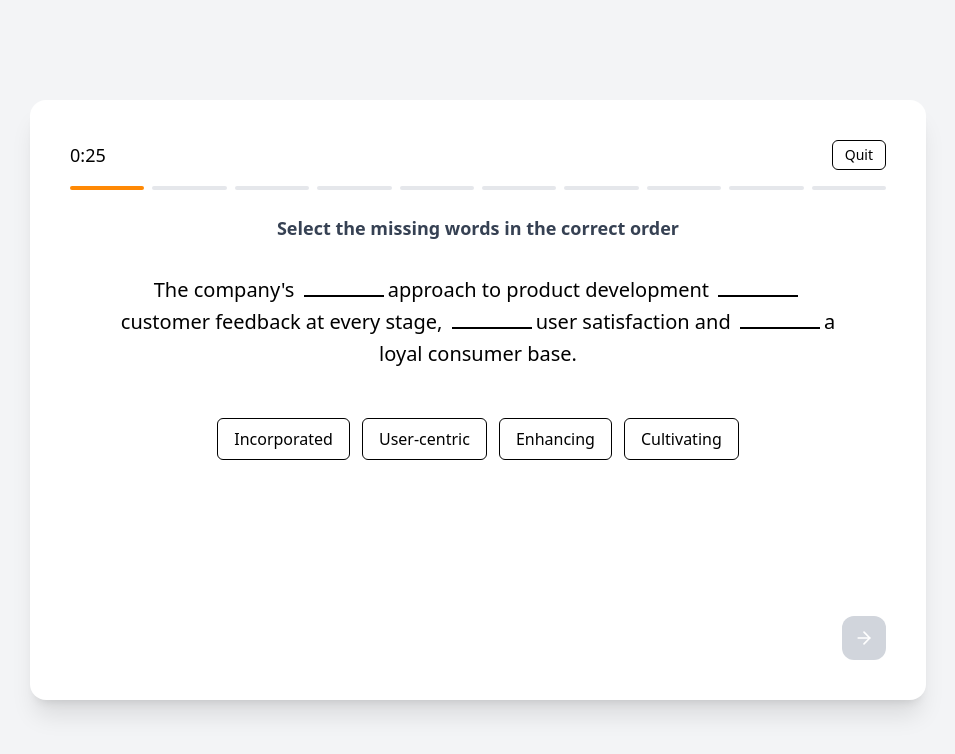
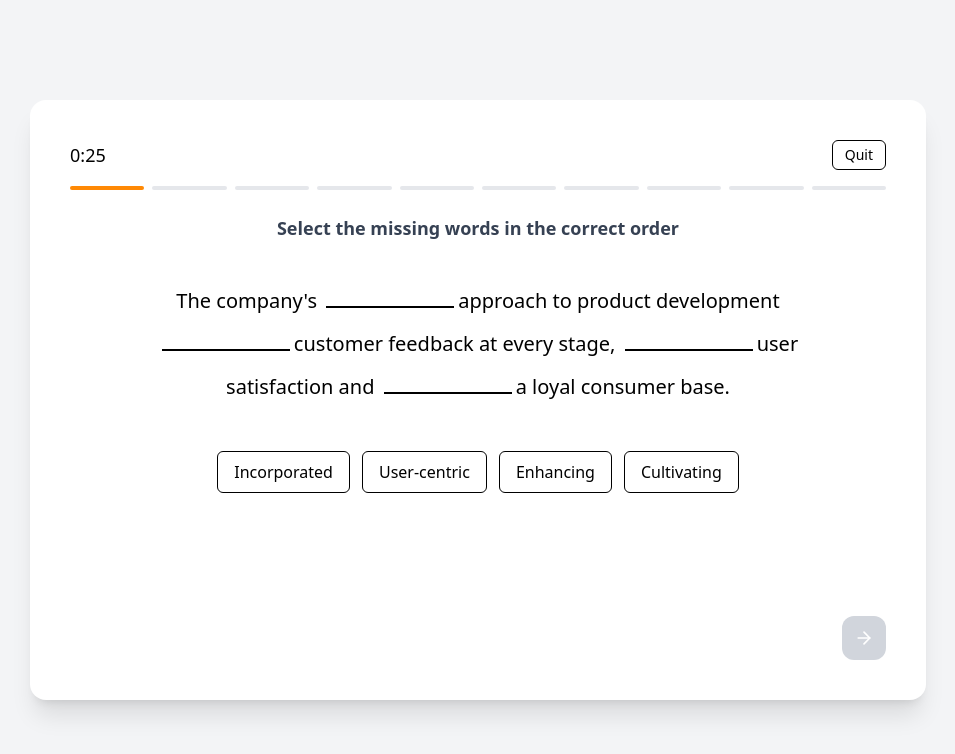
Before and after one commit to aaqib605/sentence-construction, a React (Vite) app: page /quiz in a window 1280 px wide. Shown: the top 754 px of the page, without its empty margins (162-1117 px from the left). Built offline with nearby package versions, Linux system fonts and the light colour scheme.

Commit message:
fix: results table view on smaller devices

```diff
--- a/src/pages/Quiz.tsx
+++ b/src/pages/Quiz.tsx
@@ -163,11 +163,13 @@ export default function Quiz() {
               <React.Fragment key={i}>
                 <span>{part.trim()} </span>
                 {i < selectedWords.length && (
-                  <span className="inline-block border-b-2 border-black min-w-[80px] px-2 mx-1">
-                    {selectedWords[i] && (
+                  <span className="inline-block border-b-2 border-black w-32 px-2 mx-1 text-center overflow-hidden">
+                    {selectedWords[i] ? (
                       <span className="border px-2 py-0.5 rounded-md text-sm sm:text-base bg-gray-50">
                         {selectedWords[i]}
                       </span>
+                    ) : (
+                      <span className="invisible">Placeholder</span>
                     )}
                   </span>
                 )}
--- a/src/pages/Result.tsx
+++ b/src/pages/Result.tsx
@@ -15,7 +15,7 @@ export default function Result({
 
   return (
     <div className="min-h-screen flex items-center justify-center bg-gray-100 px-4">
-      <div className="bg-white rounded-2xl shadow-xl w-3/5 max-lg:w-4/5 max-md:w-5/5 p-8 text-center my-10">
+      <div className="bg-white rounded-2xl shadow-xl w-3/5 max-lg:w-4/5 max-md:w-5/5 p-8 text-center my-10 max-w-[1440px]">
         <div className="flex justify-center mb-6">
           <div className="relative">
             <div
@@ -35,7 +35,7 @@ export default function Result({
 
         <p className="text-gray-700 mb-8 text-center">{feedbackMessage}</p>
 
-        <div className="text-left mb-8">
+        <div className="text-left mb-8 max-sm:overflow-x-auto">
           <h3 className="text-lg font-semibold mb-4">Your Answers:</h3>
           <table className="w-full border-collapse border border-gray-300">
             <thead>
```
